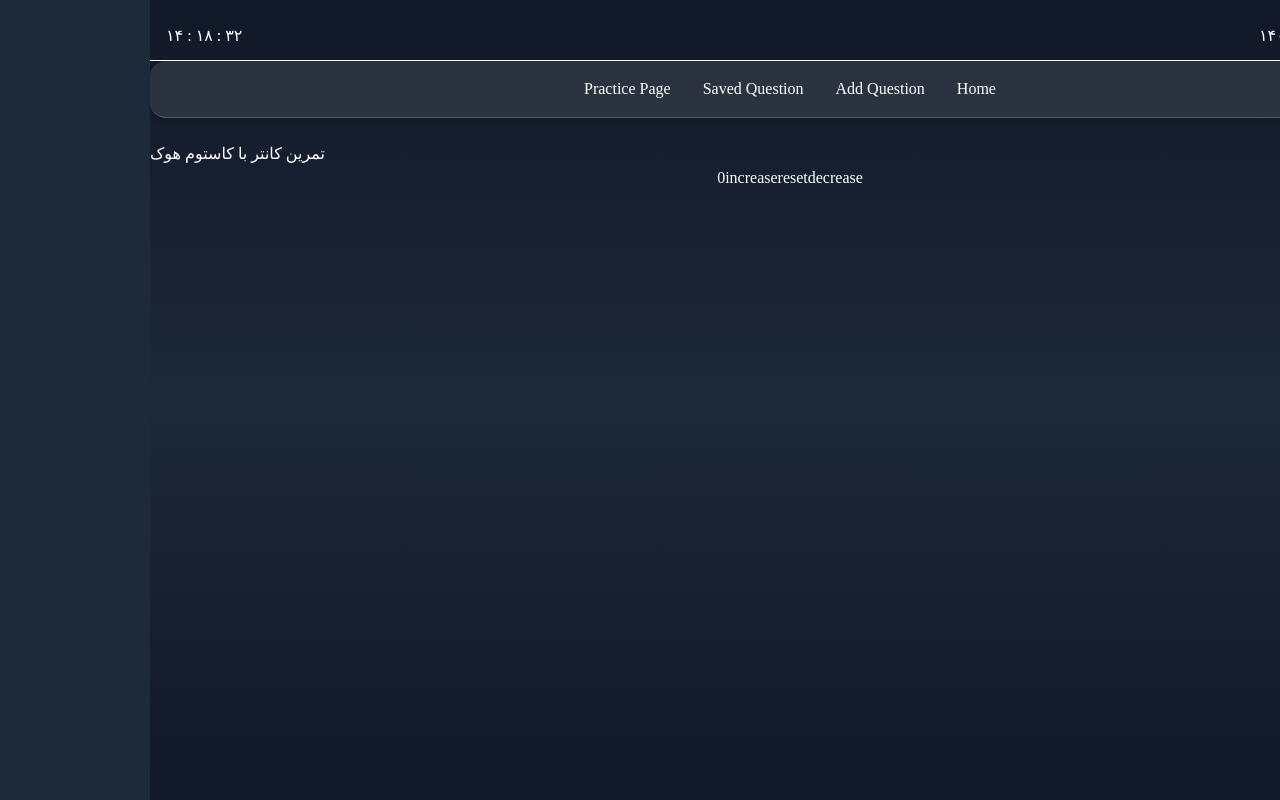
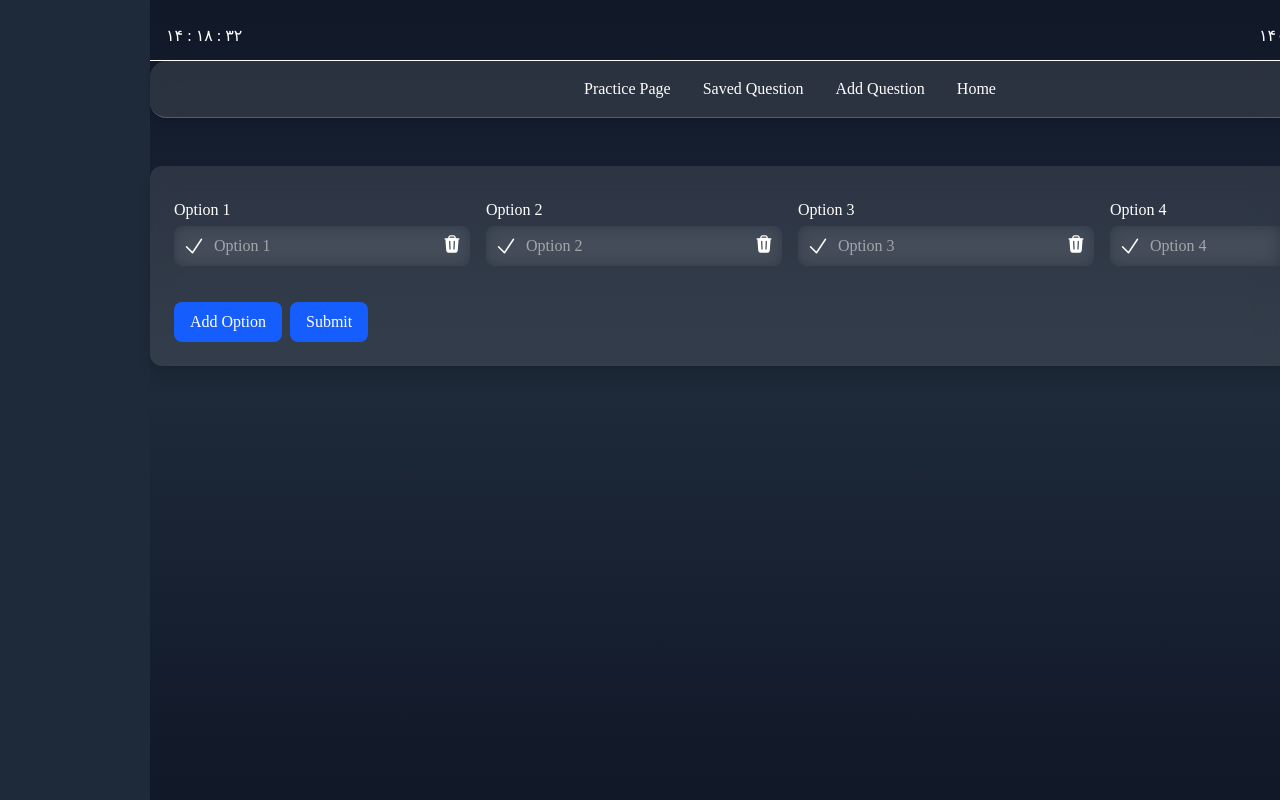
Before and after one commit to 13farhad78/question-bank-react, a React (Vite) app: page /practice in a window 1280 px wide. Built offline with nearby package versions, Linux system fonts and the light colour scheme.

Commit message:
FormOptions component developed

```diff
--- a/src/components/True/FalseForm.jsx
+++ /dev/null
@@ -1,9 +0,0 @@
-import InputWithIcons from "../InputWithIcons"
-
-export default function TrueFalseForm () {
-    return (
-        <form >
-            <InputWithIcons label={"Question stem"} placeholder={"Enter your question stem here"}/>
-        </form>
-    )
-}
--- /dev/null
+++ b/src/form_parts/FormOptions.jsx
@@ -0,0 +1,39 @@
+// FormOptions.jsx
+import InputWithIcons from "../components/InputWithIcons";
+import CheckIcon from "../assets/CheckIcon";
+import TrashIcon from "../assets/TrashIcon";
+import Button from "../components/Button";
+
+export default function FormOptions({ optionsData, updateOption, toggleOptionCorrect, addOption, removeOption }) {
+
+    const handleCheckClick = (key) => {
+    toggleOptionCorrect(key); // تابعی که در والد یا hook تعریف شده
+  };
+
+  return (
+
+    <>
+      <div className="my-2 grid grid-cols-1 md:grid-cols-4 gap-4">
+        {Object.keys(optionsData).map((key) => (
+          <InputWithIcons
+            key={key}
+            label={`Option ${key}`}
+            name={key}
+            value={optionsData[key].text}
+            placeholder={`Option ${key}`}
+            onChange={(e) => updateOption(key, e.target.value)}
+            isCorrect={optionsData[key].isCorrect}
+            leftIcon={<CheckIcon/>}
+            rightIcon={<TrashIcon/>}
+            leftIconOnClick={() => handleCheckClick(key)}
+            rightIconOnClick={() => removeOption(key)}
+          />
+        ))}
+      </div>
+
+      <Button className="mr-2" onClick={addOption}>
+        Add Option
+      </Button>
+    </>
+  );
+}
--- /dev/null
+++ b/src/hooks/useOptionsData.jsx
@@ -0,0 +1,68 @@
+// useOptionsData.js
+import { useState } from "react";
+
+export default function useOptionsData(initialCount = 4) {
+  // تولید اولیه‌ی گزینه‌ها
+  const generateOptions = (num) => {
+    const options = {};
+    for (let i = 0; i < num; i++) {
+      const key = i + 1;
+      options[key] = { text: "", isCorrect: false };
+    }
+    return options;
+  };
+
+  const [optionsData, setOptionsData] = useState(generateOptions(initialCount));
+
+  // تابع برای آپدیت یک گزینه
+  const updateOption = (key, value) => {
+    setOptionsData(prev => ({
+      ...prev,
+      [key]: { ...prev[key], text: value }
+    }));
+  };
+
+  // امکان افزودن گزینه جدید
+  const addOption = () => {
+    setOptionsData(prev => {
+      const nextKey = Object.keys(prev).length + 1;
+      return { ...prev, [nextKey]: { text: "", isCorrect: false } };
+    });
+    console.log("click");
+  };
+
+  // تابع تعیین گزینه ی صحیح
+  const toggleOptionCorrect = (key) => {
+    setOptionsData(prev => {
+      const updatedOptions = Object.keys(prev).reduce((acc, currKey) => {
+        acc[currKey] = { ...prev[currKey], isCorrect: false };
+        return acc;
+      }, {});
+      updatedOptions[key] = { ...updatedOptions[key], isCorrect: true };
+      return updatedOptions;
+    });
+  };
+
+  const removeOption = (key) => {
+    setOptionsData(prev => {
+      const k = String(key); // اطمینان از string بودن key
+      const { [k]: _, ...rest } = prev;
+
+      const sortedKeys = Object.keys(rest).map(Number).sort((a, b) => a - b);
+
+      const reIndexedOptions = {};
+      sortedKeys.forEach((oldKey, index) => {
+        reIndexedOptions[index + 1] = rest[oldKey];
+      });
+
+      return reIndexedOptions;
+    });
+  };
+
+
+
+
+
+
+  return { optionsData, updateOption, addOption, toggleOptionCorrect , removeOption };
+}
--- a/src/pages/AddQuestion.jsx
+++ b/src/pages/AddQuestion.jsx
@@ -1,6 +1,5 @@
 import { useState } from "react";
 import MultipleChoiceForm from "../components/MultipleChoiceForm";
-import TrueFalseForm from "../components/True/FalseForm";
 
 export default function AddQuestion() {
   const [activeTab, setActiveTab] = useState("Multiple Choice");
@@ -38,7 +37,7 @@ export default function AddQuestion() {
 
         <div className="text-white">
           {activeTab === "Multiple Choice" && <div><MultipleChoiceForm /></div>}
-          {activeTab === "True/False" && <div><TrueFalseForm/></div>}
+          {activeTab === "True/False" && <div></div>}
           {activeTab === "Reading" && <div>Reading content goes here</div>}
         </div>
       </div>
--- a/src/pages/practicePage.jsx
+++ b/src/pages/practicePage.jsx
@@ -1,18 +1,25 @@
+import FormOptions from "../form_parts/FormOptions"
+import useOptionsData from "../hooks/useOptionsData"
+import Button from "../components/Button";
+
 export default function PracticePage () {
+    const { optionsData, updateOption, toggleOptionCorrect, addOption, removeOption } = useOptionsData(4);
+
+      const handleSubmit = () => {
+        console.log("Final Options:", optionsData);
+        // می‌تونی این دیتا رو به API بفرستی یا فرم نهایی بسازی
+    };
     return (
-        <div >
-            <h1>تمرین کانتر با کاستوم هوک</h1>
+        <div className="max-w-auto mx-auto mt-6 p-6 bg-white/10 backdrop-blur-md rounded-xl shadow-lg">
+                  <FormOptions
+                    optionsData={optionsData}
+                    updateOption={updateOption}
+                    toggleOptionCorrect={toggleOptionCorrect}
+                    addOption={addOption}
+                    removeOption={removeOption}
+                  />
 
-            <div className="flex justify-center">
-                <h2>0</h2>
-
-                <div>
-                    <button>increase</button>
-                    <button>reset</button>
-                    <button>decrease</button>
-                </div>
-            </div>
-
+                  <Button onClick={handleSubmit}>Submit</Button>
 
 
         </div>
```
